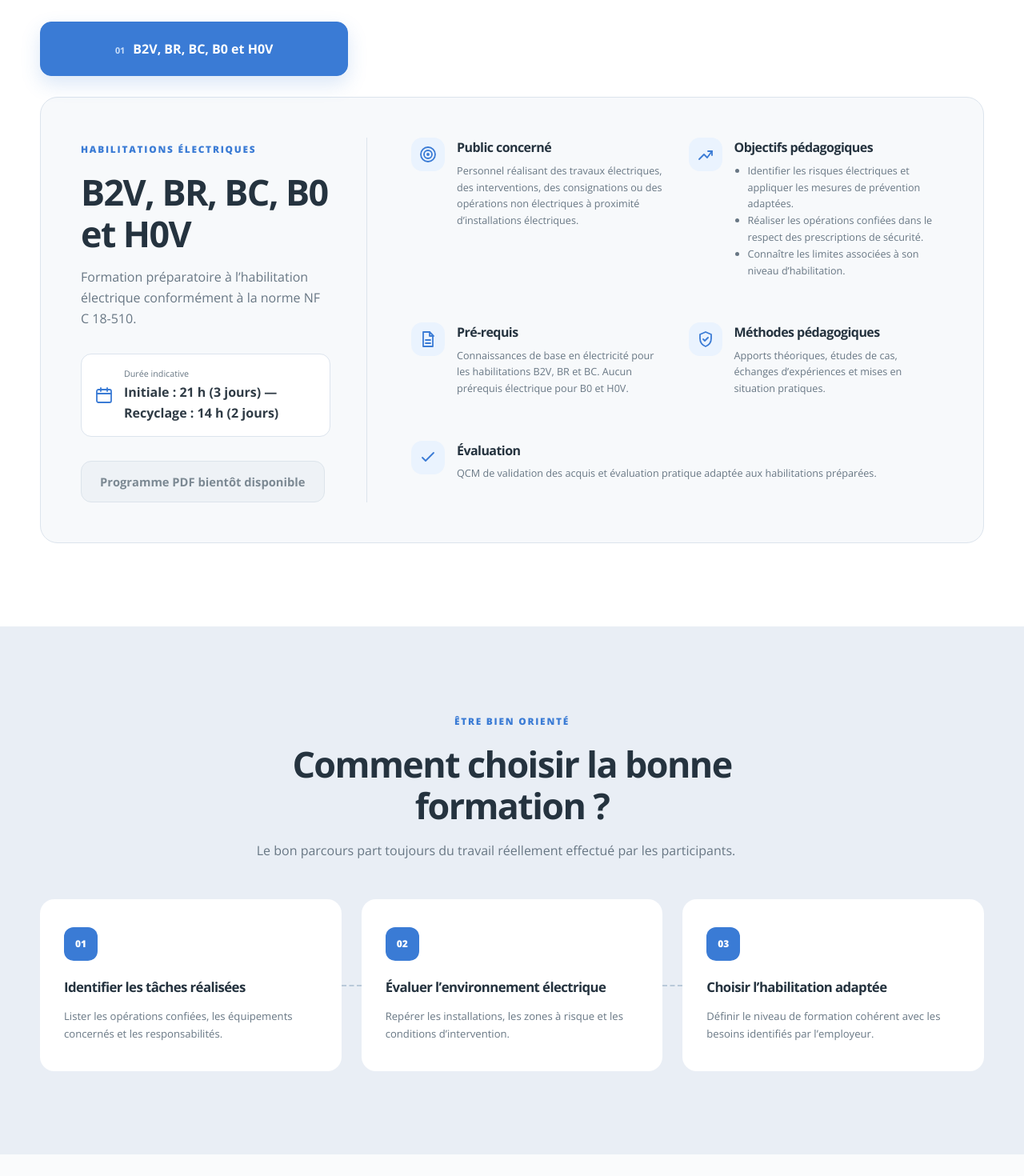
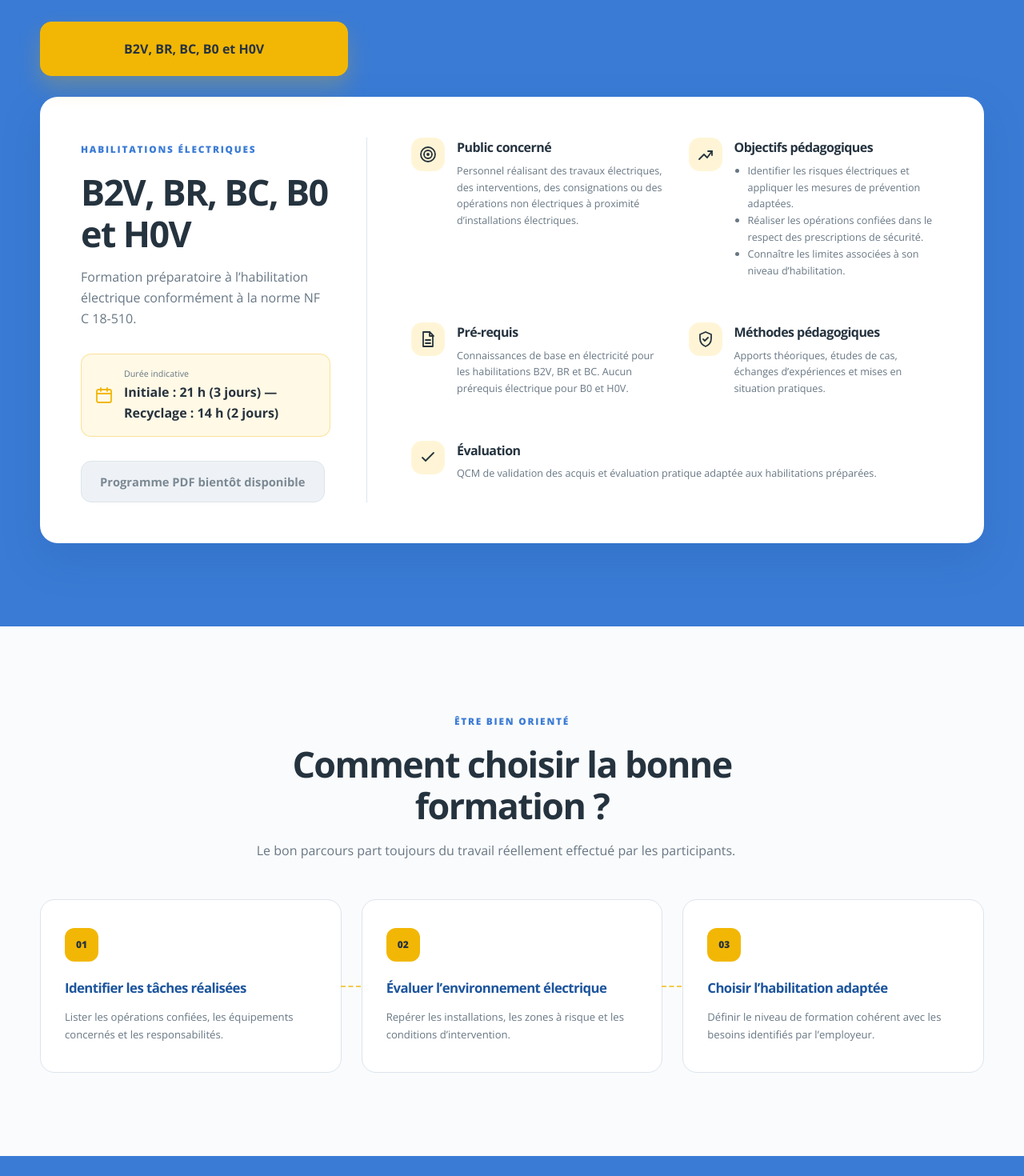
Before and after one commit to GregBoil/PKL, a React (Vite) app: page /formations in a window 1280 px wide. Shown: the part 580-2050 px from the top of the page at 80% size. Built offline with nearby package versions, Linux system fonts and the light colour scheme.

Commit message:
design Formations

```diff
--- a/src/pages/Formations.jsx
+++ b/src/pages/Formations.jsx
@@ -49,7 +49,7 @@ export default function Formations() {
                 role="tab"
                 aria-selected={active === index}
               >
-                <span>0{index + 1}</span>
+                {/*<span>0{index + 1}</span>*/}
                 {item.title}
               </button>
             ))}
--- a/src/styles.css
+++ b/src/styles.css
@@ -861,7 +861,7 @@ p {
 .page-hero {
   padding: 88px 0 78px;
   text-align: center;
-  background: linear-gradient(145deg, #edf5ff, #f8fafc);
+  background: var(--background);
   border-bottom: 1px solid var(--border);
 }
 
@@ -878,7 +878,7 @@ p {
 }
 
 .formations-section {
-  background: var(--white);
+  background: var(--blue);
 }
 
 .tabs {
@@ -890,9 +890,9 @@ p {
 
 .tab {
   padding: 20px;
-  color: #6e7d88;
-  background: #f3f6f9;
-  border: 1px solid var(--border);
+  color: #edf6ff;
+  background: rgba(255,255,255,.12);
+  border: 1px solid rgba(255,255,255,.24);
   border-radius: 14px;
   font-weight: 700;
   cursor: pointer;
@@ -901,19 +901,19 @@ p {
 
 .tab span {
   margin-right: 10px;
-  color: #9aa6af;
+  color: #bcd9fc;
   font-size: .68rem;
 }
 
 .tab.active {
-  color: var(--white);
-  background: var(--blue);
-  border-color: var(--blue);
-  box-shadow: 0 10px 24px rgba(58,123,213,.18);
+  color: #27333d;
+  background: var(--yellow);
+  border-color: var(--yellow);
+  box-shadow: 0 14px 28px rgba(242,183,5,.24);
 }
 
 .tab.active span {
-  color: #c9def9;
+  color: rgba(39,51,61,.65);
 }
 
 .training-detail {
@@ -921,9 +921,14 @@ p {
   display: grid;
   grid-template-columns: .7fr 1.3fr;
   gap: 55px;
-  background: #f7f9fb;
-  border: 1px solid var(--border);
+  background: var(--white);
+  border: 1px solid rgba(255,255,255,.68);
   border-radius: var(--radius);
+  box-shadow: 0 20px 50px rgba(29,85,157,.2);
+}
+
+.training-detail .eyebrow {
+  color: var(--blue);
 }
 
 .detail-intro {
@@ -941,13 +946,17 @@ p {
   display: flex;
   align-items: center;
   gap: 13px;
-  background: var(--white);
-  border: 1px solid var(--border);
+  background: #fff9e6;
+  border: 1px solid rgba(242,183,5,.34);
   border-radius: 13px;
 }
 
 .detail-duration .icon {
-  color: var(--blue);
+  color: var(--yellow);
+}
+
+.detail-duration strong {
+  color: #27333d;
 }
 
 .detail-duration small, .detail-duration strong {
@@ -975,6 +984,8 @@ p {
   height: 42px;
   margin: 0;
   flex: 0 0 auto;
+  color: #27333d;
+  background: #fff5d6;
 }
 
 .detail-item h3 {
@@ -998,7 +1009,16 @@ p {
 }
 
 .choice-section {
-  background: var(--section);
+  background: var(--background);
+}
+
+.choice-section + .section {
+  background: var(--blue);
+}
+
+.choice-section + .section .cta-card {
+  background: transparent;
+  box-shadow: none;
 }
 
 .choice-grid {
@@ -1011,6 +1031,7 @@ p {
   position: relative;
   padding: 35px 30px;
   background: var(--white);
+  border: 1px solid var(--border);
   border-radius: 18px;
 }
 
@@ -1020,7 +1041,7 @@ p {
   right: -25px;
   top: 50%;
   width: 25px;
-  border-top: 2px dashed #b9c9d9;
+  border-top: 2px dashed rgba(242,183,5,.7);
 }
 
 .choice-step > span {
@@ -1029,14 +1050,15 @@ p {
   margin-bottom: 23px;
   display: grid;
   place-items: center;
-  color: var(--white);
-  background: var(--blue);
+  color: #27333d;
+  background: var(--yellow);
   border-radius: 12px;
   font-size: .75rem;
   font-weight: 800;
 }
 
 .choice-step h3 {
+  color: var(--blue-dark);
   font-size: 1.05rem;
 }
 
```
